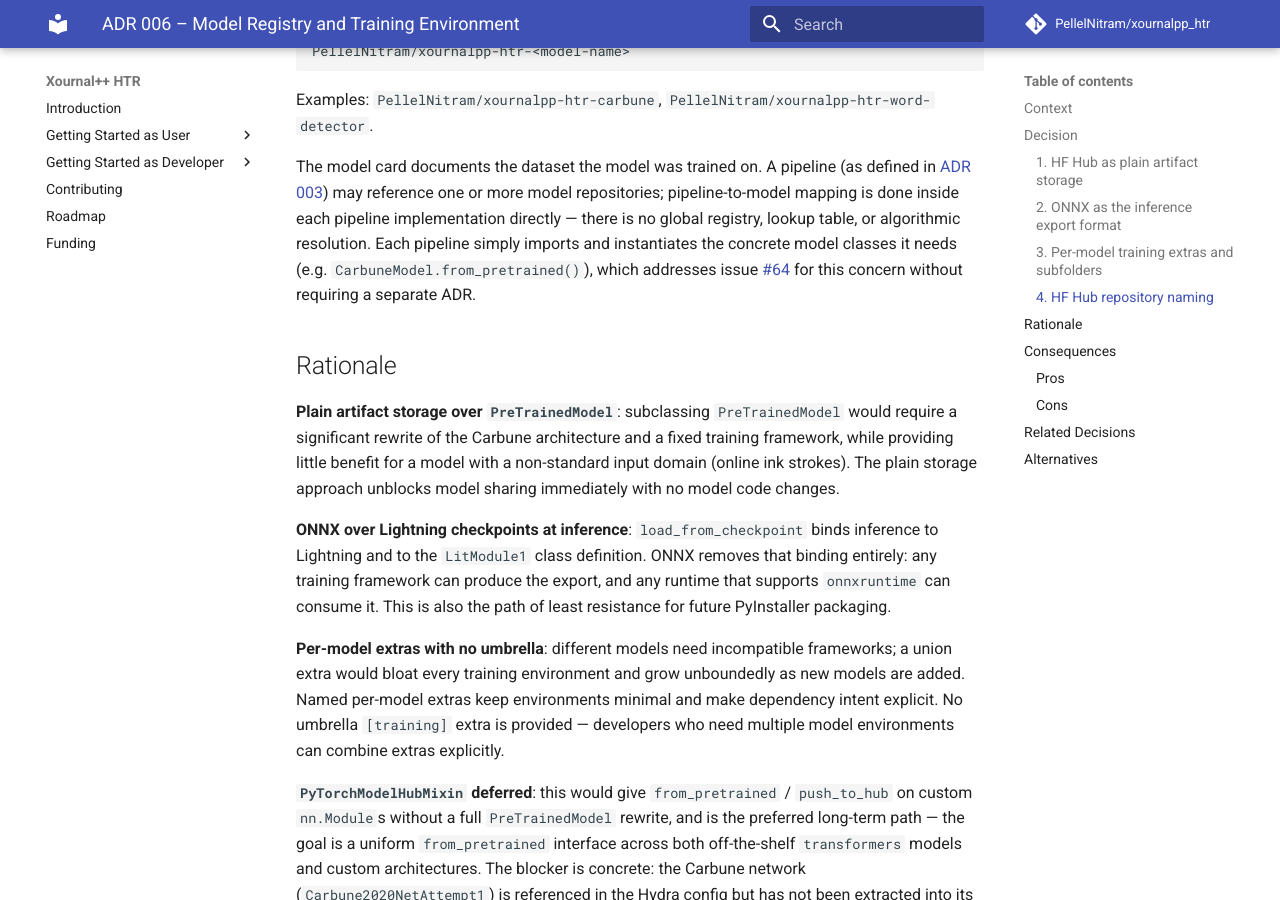
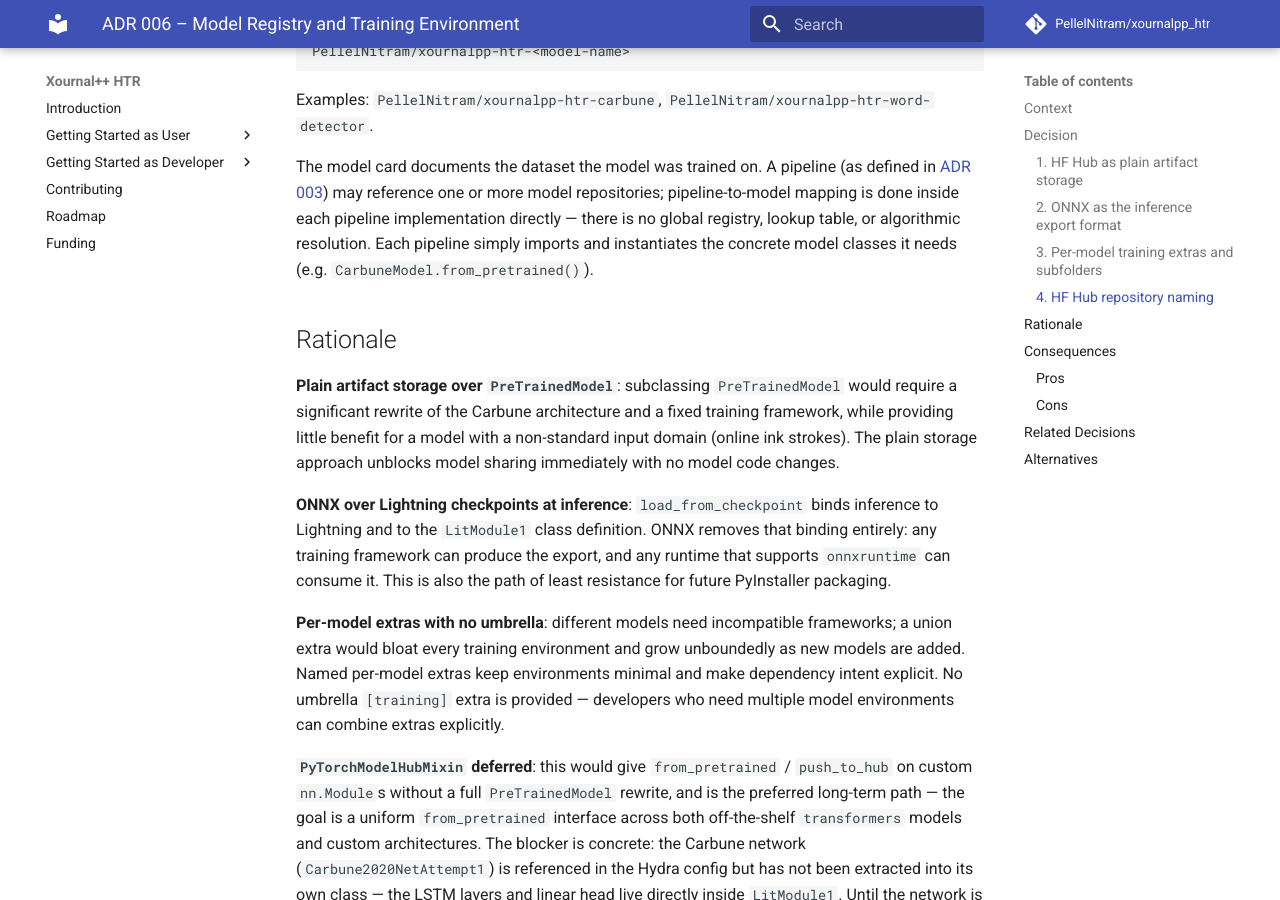
Before and after one commit to PellelNitram/xournalpp_htr, an MkDocs documentation site: the page built from docs/ADRs/006_model_registry_and_training_environment.md, in a window 1280 px wide and 900 px high, scrolled down 4057 px. Built offline with MkDocs 1.6.1 and Material for MkDocs 9.7.7, drawn with Linux system fonts in a browser that asks for light colours; comment, search, counter and statistics services are not loaded.

Commit message:
Drop spurious issue #64 reference from ADR 006. [CC]

```diff
--- a/docs/ADRs/006_model_registry_and_training_environment.md
+++ b/docs/ADRs/006_model_registry_and_training_environment.md
@@ -205,9 +205,7 @@
 [ADR 003](003_define_target_architecture.md)) may reference one or more model repositories;
 pipeline-to-model mapping is done inside each pipeline implementation directly — there is no global
 registry, lookup table, or algorithmic resolution. Each pipeline simply imports and instantiates the
-concrete model classes it needs (e.g. `CarbuneModel.from_pretrained()`), which addresses issue
-[#64](https://github.com/PellelNitram/xournalpp_htr/issues/64) for this concern without requiring a
-separate ADR.
+concrete model classes it needs (e.g. `CarbuneModel.from_pretrained()`).
 
 ## Rationale
 
```
